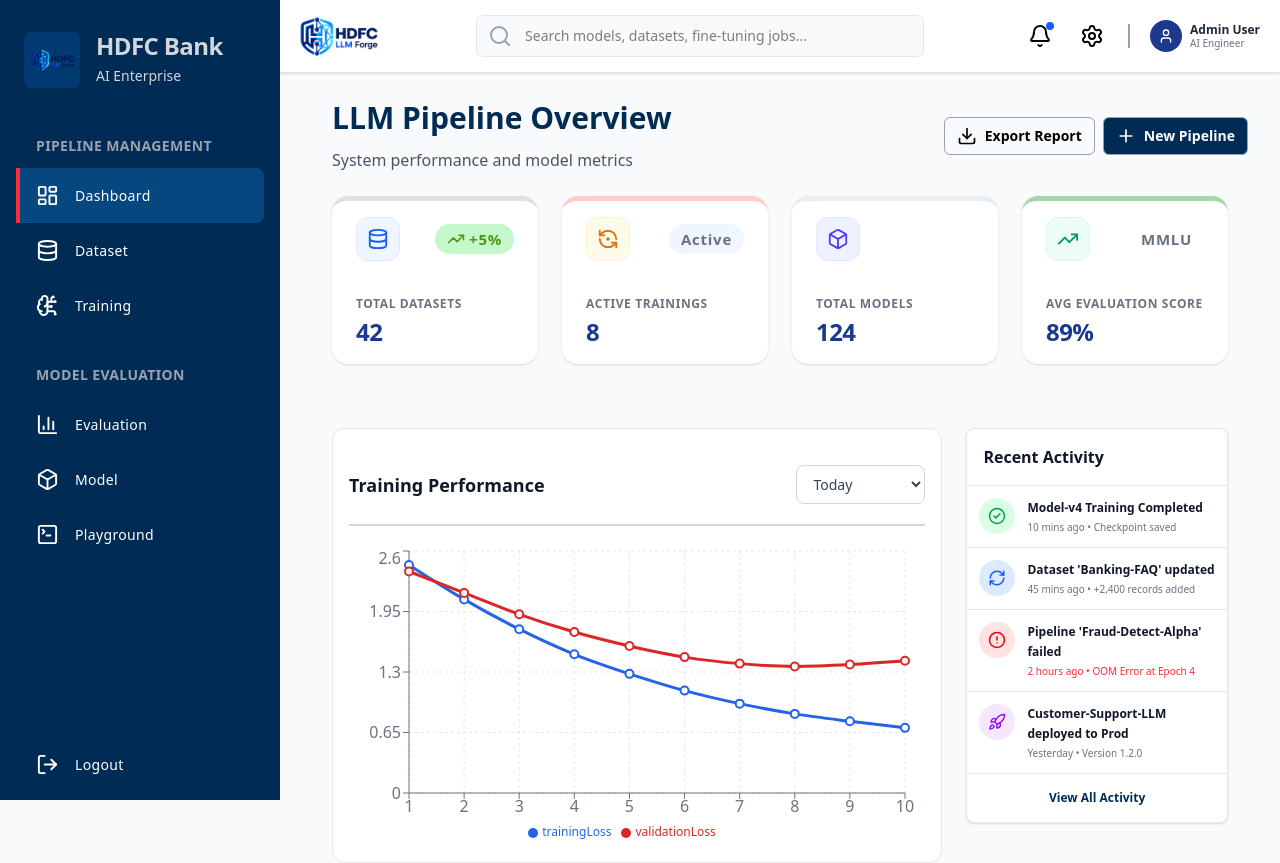
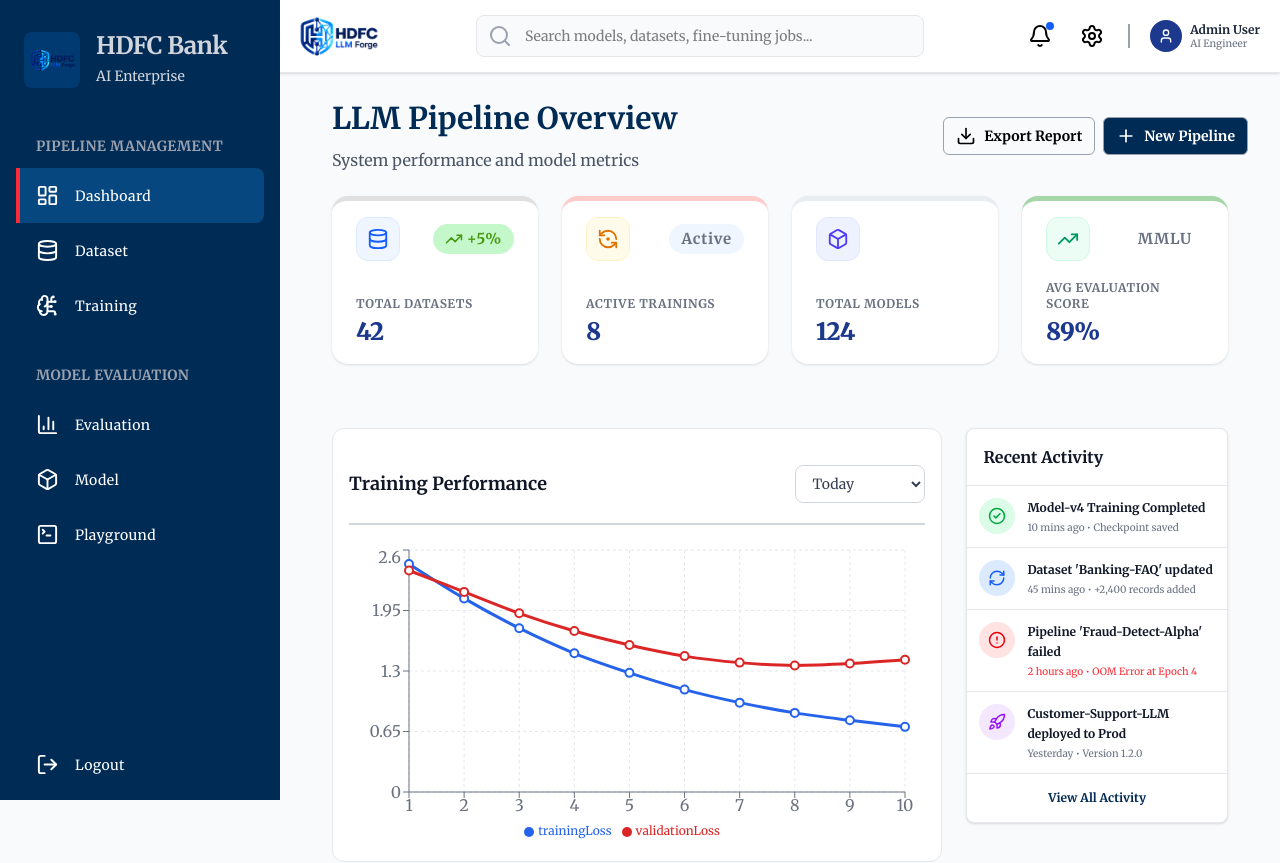
Before and after one commit to ankush0710/hdfc-custom-llm-dev-pipeline, a Next.js app in the folder frontend/: page / in a window 1280 px wide. Shown: the top 863 px of the page. Built offline with nearby package versions, Linux system fonts and the light colour scheme.

Commit message:
feat: font family added

```diff
--- a/frontend/src/app/globals.css
+++ b/frontend/src/app/globals.css
@@ -1 +1,5 @@
 @import "tailwindcss";
+
+@theme {
+    --font-merriweather: "Merriweather", serif;
+}
--- a/frontend/src/app/layout.js
+++ b/frontend/src/app/layout.js
@@ -1,9 +1,20 @@
+import { Merriweather } from "next/font/google";
 import "./globals.css";
+
+const merriweather = Merriweather({
+  subsets: ["latin"],
+  variable: "--font-merriweather",
+  weight: ["300", "400", "700", "900"],
+});
 
 export default function RootLayout({ children }) {
   return (
     <html lang="en">
-      <body className="min-h-full flex flex-col">{children}</body>
+      <body
+        className={`${merriweather.variable}  font-merriweather min-h-full flex flex-col`}
+      >
+        {children}
+      </body>
     </html>
   );
 }
```
